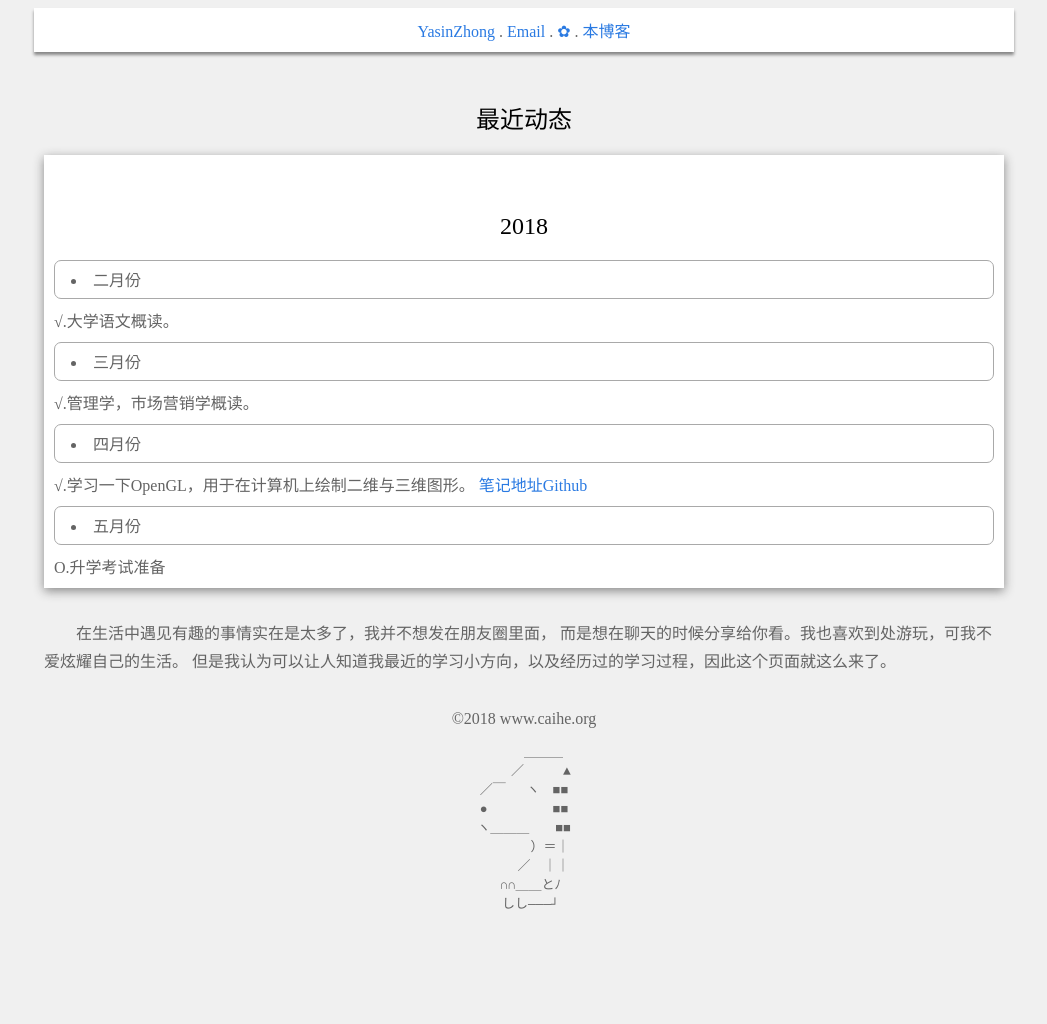
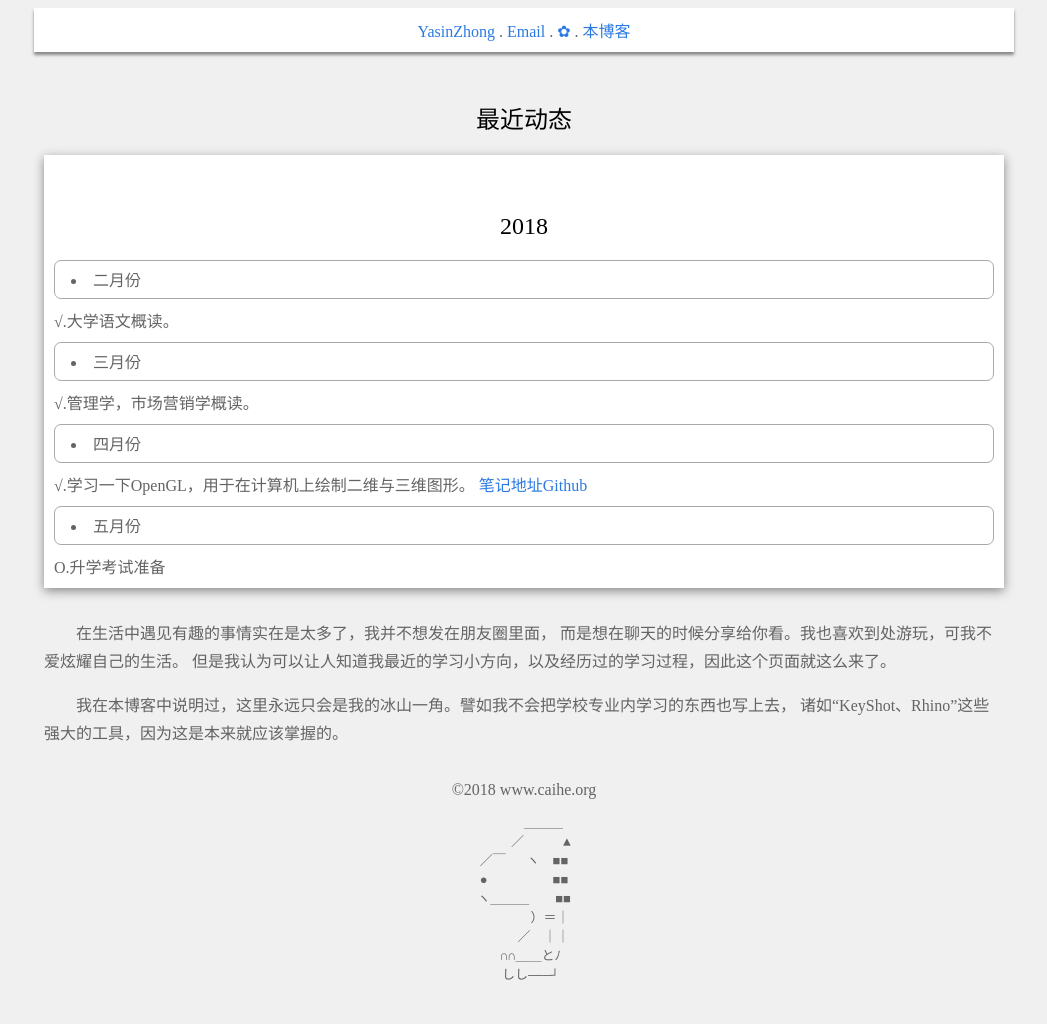
Before and after one commit to YasinZhong/yasinzhong.github.io, a Jekyll site: the page built from post0/MonthlyCalendar.html, in a window 1280 px wide. Shown: the whole page, without its empty margins (116-1163 px from the left). Built offline with Jekyll 4.4.1, drawn with Linux system fonts in a browser that asks for light colours; comment, search, counter and statistics services are not loaded; before the commit the page ends 953 px from its top, so only the background shows below that.

Commit message:
2018/05/04

```diff
--- a/_posts/2018-4-13-DK.html
+++ b/_posts/2018-4-13-DK.html
@@ -5,3 +5,8 @@
 
 
 <h1>{{ page.title }}</h1>
+<p>
+	中国的影响力越来越大，现在许多老外爱吃中餐，也学起了筷子的使用，我见过学校的一个外教能用左手使筷子。
+	我经常在餐厅见到永远都在用筷子大的一头夹菜的另一个外教。
+	在工业设计概论的课程上，我的老师给我们看来一些老外设计的有倒刺的或者有防滑纹的筷子。
+</p>
--- a/post0/MonthlyCalendar.html
+++ b/post0/MonthlyCalendar.html
@@ -23,3 +23,7 @@ title: 最近动态
 	而是想在聊天的时候分享给你看。我也喜欢到处游玩，可我不爱炫耀自己的生活。
 	但是我认为可以让人知道我最近的学习小方向，以及经历过的学习过程，因此这个页面就这么来了。
 </p>
+<p>
+	我在本博客中说明过，这里永远只会是我的冰山一角。譬如我不会把学校专业内学习的东西也写上去，
+	诸如“KeyShot、Rhino”这些强大的工具，因为这是本来就应该掌握的。
+</p>
```
